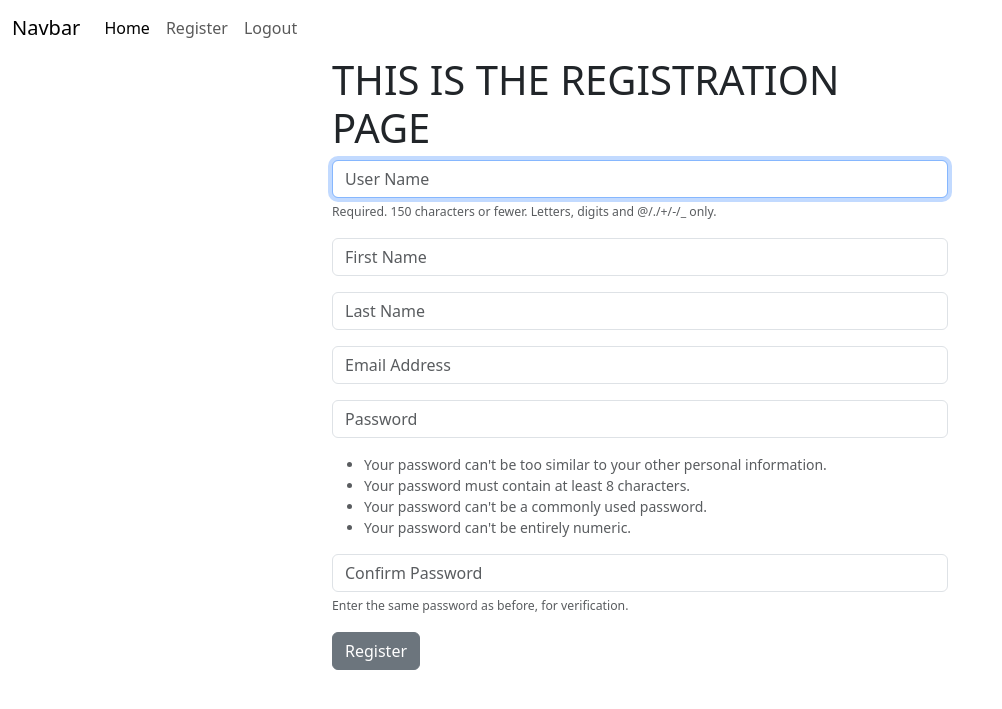
After one commit to JomarLomocso/lomocso, a Django app: page /register in a window 1280 px wide. The commit adds this page. Shown: the top 709 px of the page, without its empty margins (0-1002 px from the left). Run offline with Django 5.2, Linux system fonts and the light colour scheme.

Commit message:
Third commit

```diff
--- /dev/null
+++ b/dcrm/forms.py
@@ -0,0 +1,34 @@
+from django.contrib.auth.forms import UserCreationForm
+from django.contrib.auth.models import User
+from django import forms
+
+
+
+
+class SignUpForm(UserCreationForm):
+    email = forms.EmailField(label="", widget=forms.TextInput(attrs={'class':'form-control', 'placeholder':'Email Address'}))
+    first_name = forms.CharField(label="", widget=forms.TextInput(attrs={'class':'form-control', 'placeholder':'First Name'}))
+    last_name = forms.CharField(label="", widget=forms.TextInput(attrs={'class':'form-control', 'placeholder':'Last Name'}))
+
+    class Meta:
+        model = User
+        fields = ('username', 'first_name', "last_name", 'email', 'password1', 'password2')
+
+    def __init__(self, *args, **kwargs):
+        super(SignUpForm, self).__init__(*args, **kwargs)
+
+        self.fields['username'].widget.attrs['class'] = 'form-control'
+        self.fields['username'].widget.attrs['placeholder'] = 'User Name'
+        self.fields['username'].label = ''
+        self.fields['username'].help_text = '<span class="form-text text-muted"><small>Required. 150 characters or fewer. Letters, digits and @/./+/-/_ only.</small></span>'
+
+        self.fields['password1'].widget.attrs['class'] = 'form-control'
+        self.fields['password1'].widget.attrs['placeholder'] = 'Password'
+
+        self.fields['password1'].label = ''
+        self.fields['password1'].help_text = '<ul class="form-text text-muted small"><li>Your password can\'t be too similar to your other personal information.</li><li>Your password must contain at least 8 characters.</li><li>Your password can\'t be a commonly used password.</li><li>Your password can\'t be entirely numeric.</li></ul>'
+
+        self.fields['password2'].widget.attrs['class'] = 'form-control'
+        self.fields['password2'].widget.attrs['placeholder'] = 'Confirm Password'
+        self.fields['password2'].label = ''
+        self.fields['password2'].help_text = '<span class="form-text text-muted"><small>Enter the same password as before, for verification.</small></span>'
--- /dev/null
+++ b/dcrm/templates/base.html
@@ -0,0 +1,21 @@
+<!doctype html>
+<html lang="en">
+  <head>
+    <meta charset="utf-8">
+    <meta name="viewport" content="width=device-width, initial-scale=1">
+    <title>Bootstrap demo</title>
+    <link href="https://cdn.jsdelivr.net/npm/bootstrap@5.3.3/dist/css/bootstrap.min.css" rel="stylesheet" integrity="sha384-QWTKZyjpPEjISv5WaRU9OFeRpok6YctnYmDr5pNlyT2bRjXh0JMhjY6hW+ALEwIH" crossorigin="anonymous">
+  </head>
+
+  {% include 'navbar.html' %}
+
+  <body>
+    {% block content %}
+
+    {% endblock %}
+
+
+
+    <script src="https://cdn.jsdelivr.net/npm/bootstrap@5.3.3/dist/js/bootstrap.bundle.min.js" integrity="sha384-YvpcrYf0tY3lHB60NNkmXc5s9fDVZLESaAA55NDzOxhy9GkcIdslK1eN7N6jIeHz" crossorigin="anonymous"></script>
+  </body>
+</html>
--- a/dcrm/templates/home.html
+++ b/dcrm/templates/home.html
@@ -1 +1,7 @@
+{% extends 'base.html' %}
+
+
+{% block content %}
 <h1>Hello World!</h1>
+
+{% endblock %}
--- /dev/null
+++ b/dcrm/templates/navbar.html
@@ -0,0 +1,21 @@
+<nav class="navbar navbar-expand-lg bg-white" data-bs-theme="white">
+    <div class="container-fluid">
+      <a class="navbar-brand" href="#">Navbar</a>
+      <button class="navbar-toggler" type="button" data-bs-toggle="collapse" data-bs-target="#navbarNav" aria-controls="navbarNav" aria-expanded="false" aria-label="Toggle navigation">
+        <span class="navbar-toggler-icon"></span>
+      </button>
+      <div class="collapse navbar-collapse" id="navbarNav">
+        <ul class="navbar-nav">
+          <li class="nav-item">
+            <a class="nav-link active" aria-current="page" href="{% url 'home' %}">Home</a>
+          </li>
+          <li class="nav-item">
+            <a class="nav-link" href="{% url 'register' %}">Register</a>
+          </li>
+          <li class="nav-item">
+            <a class="nav-link" href="#">Logout</a>
+          </li>
+        </ul>
+      </div>
+    </div>
+  </nav>
--- /dev/null
+++ b/dcrm/templates/register.html
@@ -0,0 +1,20 @@
+{% extends 'base.html' %}
+
+{% block content %}
+<div class="container col-md-6">
+<div class="row">
+
+<h1>THIS IS THE REGISTRATION PAGE</h1>
+
+<form action="" method="POST">
+   {% csrf_token %}
+
+   {{ form.as_p }}
+   <button type="submit" class="btn btn-secondary">Register</button>
+
+</form>
+</div>
+</div>
+
+
+{% endblock %}
--- a/dcrm/urls.py
+++ b/dcrm/urls.py
@@ -3,4 +3,5 @@ from . import views
 
 urlpatterns = [
     path('', views.home, name='home'),
+    path('register', views.register, name='register')
 ]
--- a/dcrm/views.py
+++ b/dcrm/views.py
@@ -1,7 +1,30 @@
-from django.shortcuts import render
+from django.shortcuts import render, redirect
+from django.contrib.auth import authenticate, login, logout
+from .forms import SignUpForm
 
 # Create your views here.
 
 def home(request):
 
     return render(request, 'home.html')
+
+def register(request):
+#do something here
+
+    if request.method == 'POST':
+        form = SignUpForm(request.POST)
+        if form.is_valid():
+            form.save()
+            username = form.cleaned_data['username']
+            password =  form.cleaned_data['password1']
+            user = authenticate(username=username, password=password)
+            login(request, user)
+            return redirect('home')
+
+    else:
+        form = SignUpForm()
+        return render(request, 'register.html', {'form':form})
+
+
+
+    return render(request, 'register.html')
--- a/lomocso/urls.py
+++ b/lomocso/urls.py
@@ -19,5 +19,5 @@ from django.urls import path, include
 
 urlpatterns = [
     path('admin/', admin.site.urls),
-    path('',include('dcrm.urls')),
+    path('', include("dcrm.urls")),
 ]
```
Also changed, not shown: db.sqlite3.
